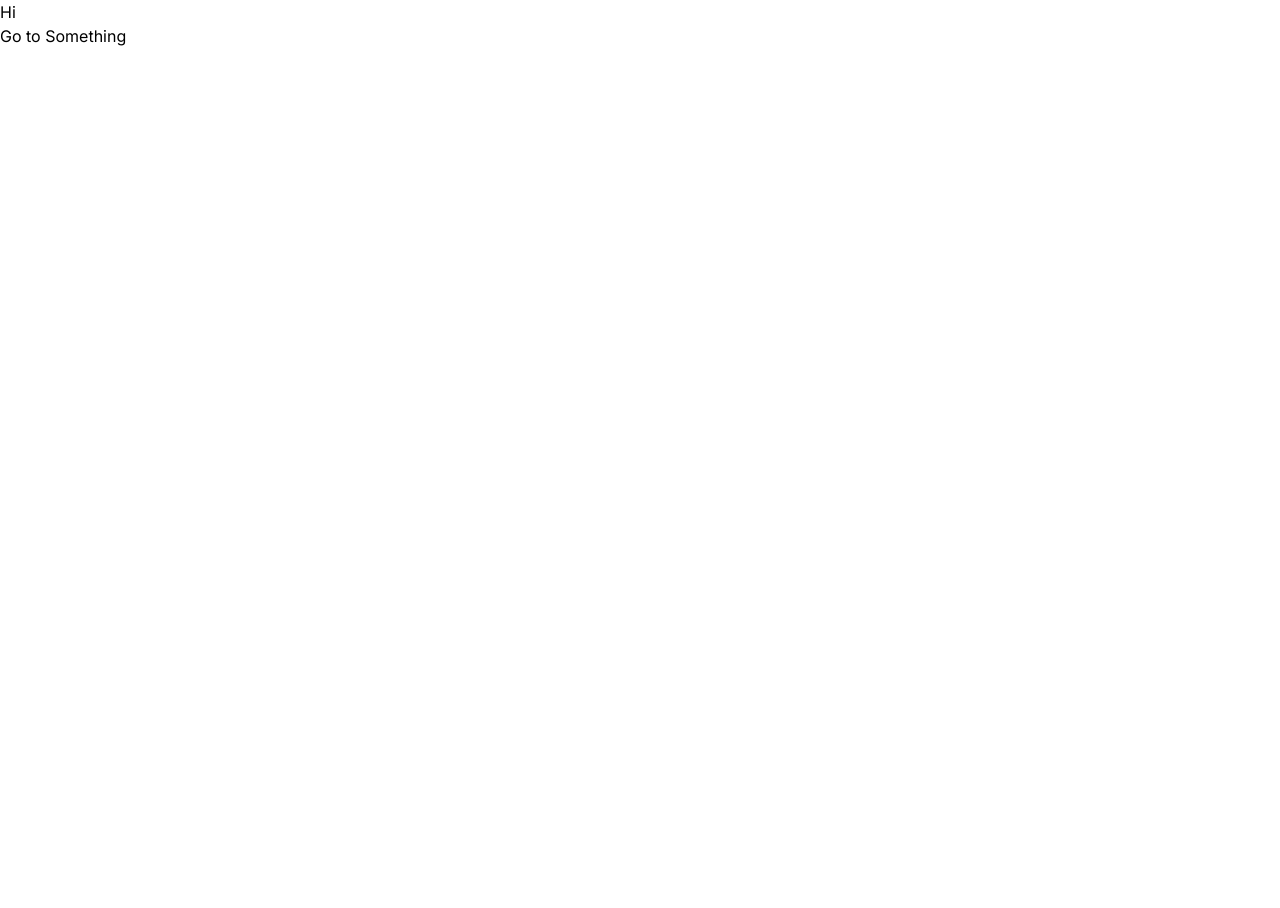
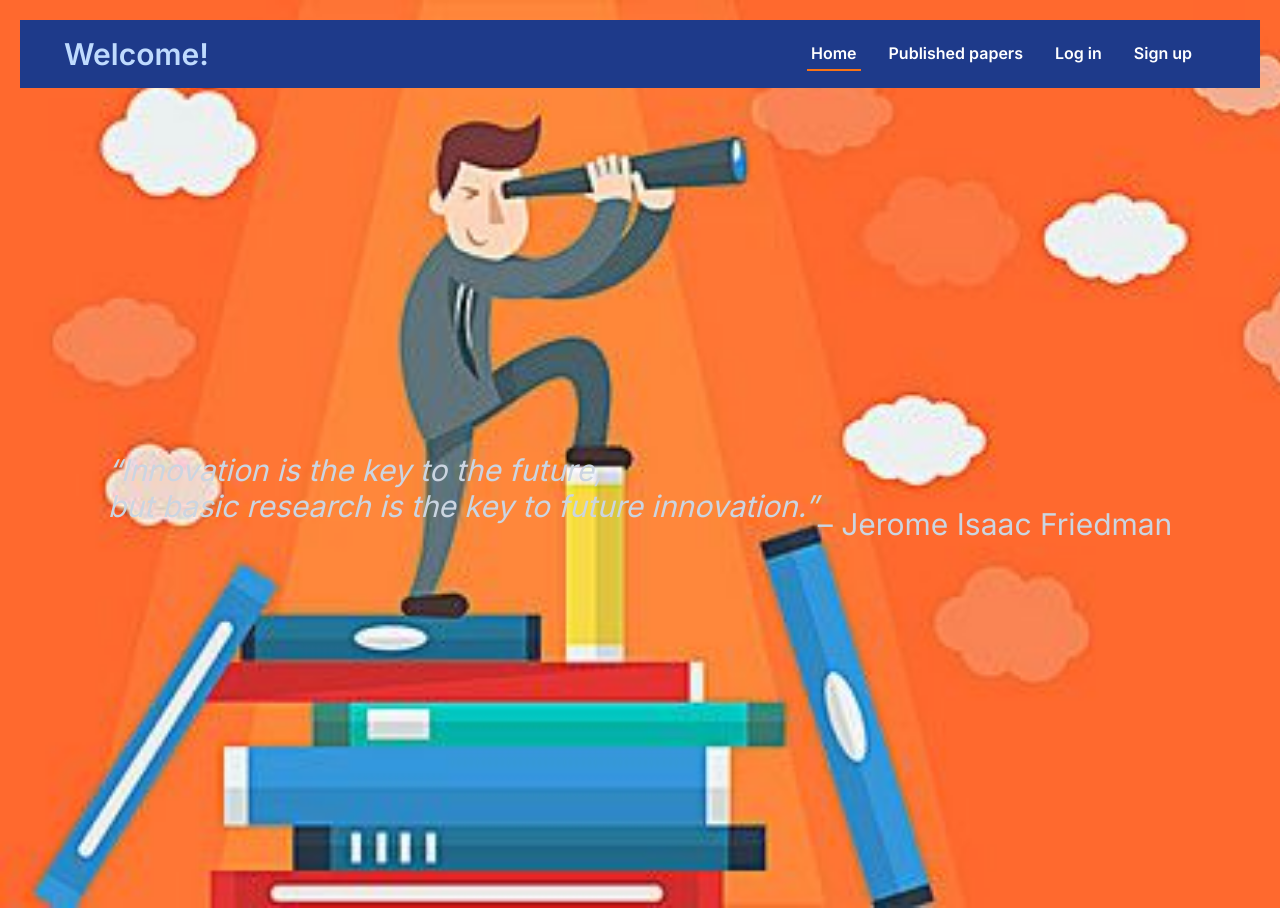
Before and after one commit to emon5122/thesis-management-system, a Next.js app: page / in a window 1280 px wide. Before the commit the page ends 800 px from the top, so only its background shows below. Built offline with nearby package versions, Linux system fonts and the light colour scheme.

Commit message:
Home page

```diff
--- a/src/app/page.tsx
+++ b/src/app/page.tsx
@@ -2,9 +2,33 @@ import Link from "next/link";
 
 export default function Home() {
   return (
-    <main>
-      <div>Hi</div>
-      <Link href={"/something"}>Go to Something</Link>
+    <main className="w-full h-full bg-no-repeat px-5 py-5 bg-cover bg-[url('./img/Home.jpg')]	">
+      <div className="flex justify-between items-center py-4 bg-blue-900">
+  <div className="flex-shrink-0 ml-10 cursor-pointer">
+    <i className="fas fa-drafting-compass fa-2x text-orange-500"></i>
+    <span className="ml-1 text-3xl text-blue-200 font-semibold">Welcome!</span>
+  </div>
+  <i className="fas fa-bars fa-2x visible md:invisible mr-10 md:mr-0 text-blue-200 cursor-pointer"></i>
+  <ul className="hidden md:flex overflow-x-hidden mr-10 font-semibold">
+    <li className="mr-6 p-1 border-b-2 border-orange-500">
+      <a className="text-white hover:text-blue-300 " href="#">Home</a>
+    </li>
+    <li className="mr-6 p-1">
+      <a className="text-white hover:text-blue-300" href="#">Published papers</a>
+    </li>
+    <li className="mr-6 p-1">
+      <a className="text-white hover:text-blue-300" href="#">Log in</a>
+    </li>
+    <li className="mr-6 p-1">
+      <a className="text-white hover:text-blue-300" href="#">Sign up</a>
+    </li>
+  </ul>
+</div>
+<div className="flex justify-center items-center h-screen text-3xl text-slate-300			">
+  <i>“Innovation is the key to the future,<br></br> but basic research is the key to future innovation.”</i><br></br><br></br>
+  – Jerome Isaac Friedman
+</div>
+      {/* <Link href={"/something"}>Go to Something</Link> */}
     </main>
   );
 }
```
Also changed, not shown: src/app/img/Home.jpg (added).
